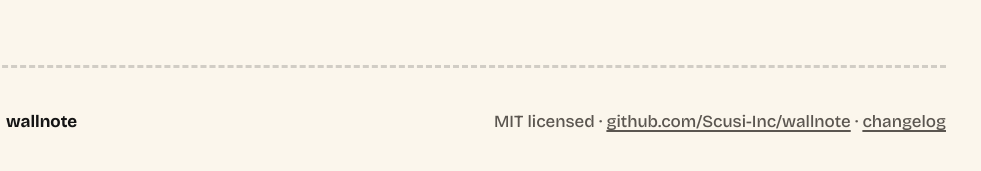
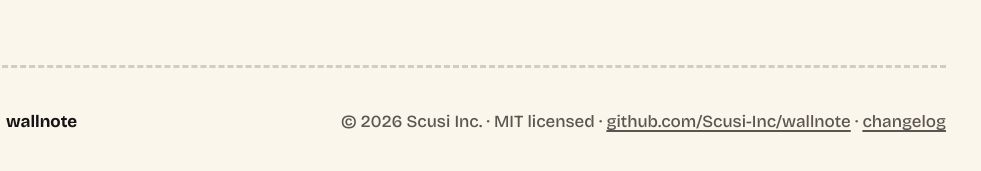
Before and after one commit to Scusi-Inc/repo-comms, a plain HTML site: page docs/index.html in a window 1280 px wide. Shown: the part 4498-4669 px from the top of the page, 184-1165 px from the left. Drawn offline with nearby package versions, Linux system fonts and the light colour scheme.

Commit message:
Site: footer credit
Co-Authored-By: Claude Opus 5.5 <noreply@anthropic.com>
Claude-Session: https://claude.ai/code/session_01TwFh3KAudvsQAehiWvguMH

```diff
--- a/docs/index.html
+++ b/docs/index.html
@@ -341,7 +341,7 @@ footer img{width:30px}
 
 <footer>
   <div class="brand"><img src="logo.svg" alt="">wallnote</div>
-  <div>MIT licensed · <a href="https://github.com/Scusi-Inc/wallnote">github.com/Scusi-Inc/wallnote</a> · <a href="https://github.com/Scusi-Inc/wallnote/blob/main/CHANGELOG.md">changelog</a></div>
+  <div>© 2026 Scusi Inc. · MIT licensed · <a href="https://github.com/Scusi-Inc/wallnote">github.com/Scusi-Inc/wallnote</a> · <a href="https://github.com/Scusi-Inc/wallnote/blob/main/CHANGELOG.md">changelog</a></div>
 </footer>
 
 </div>
```
